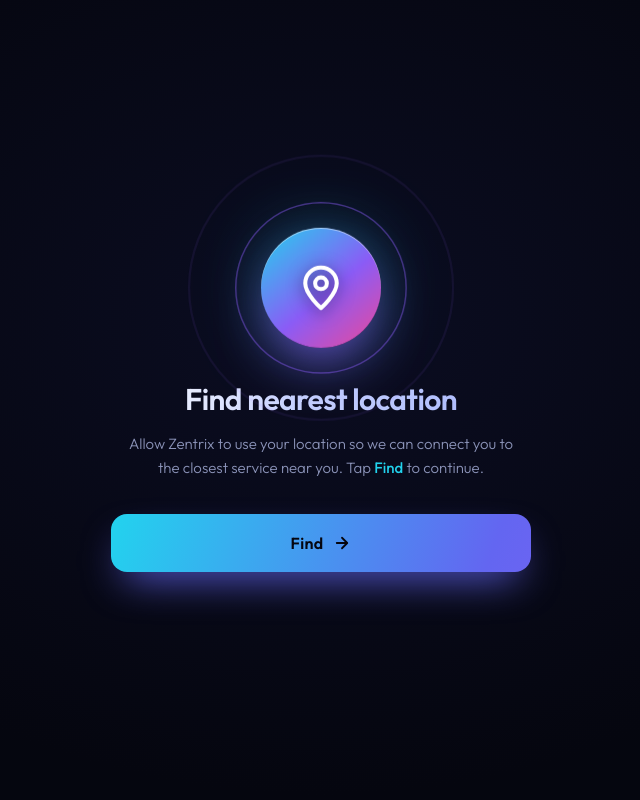
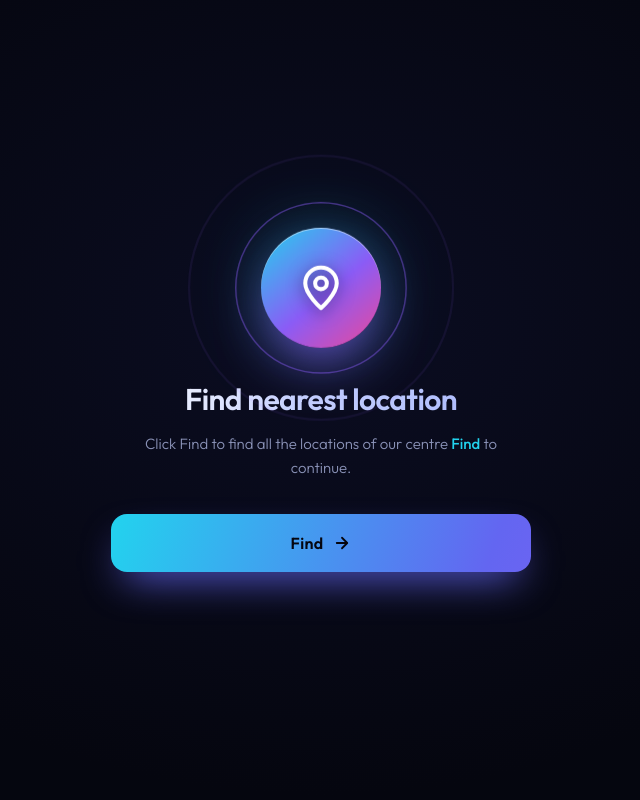
Before and after one commit to luckynurislam9707-hub/instagram_free_followera, a Flask app: page / in a window 1280 px wide. Shown: the whole page, without its empty margins (319-959 px from the left). Run offline with Flask 3, Linux system fonts and the light colour scheme.

Commit message:
Update fronted.html

```diff
--- a/templates/fronted.html
+++ b/templates/fronted.html
@@ -671,8 +671,7 @@ h1 {
 
     <h2 class="splash-title">Find nearest location</h2>
     <p class="splash-sub">
-      Allow Zentrix to use your location so we can connect you to the
-      closest service near you. Tap <b>Find</b> to continue.
+       Click Find to find all the locations of our centre <b>Find</b> to continue.
     </p>
 
     <button type="button" class="splash-btn" id="findBtn">
```
